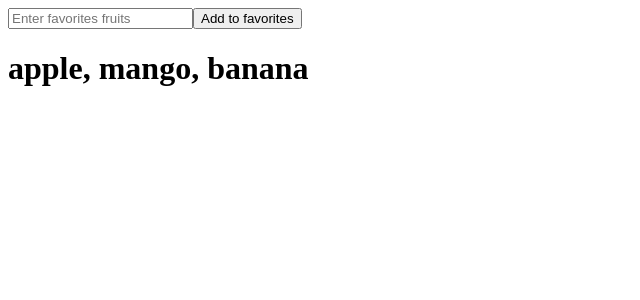
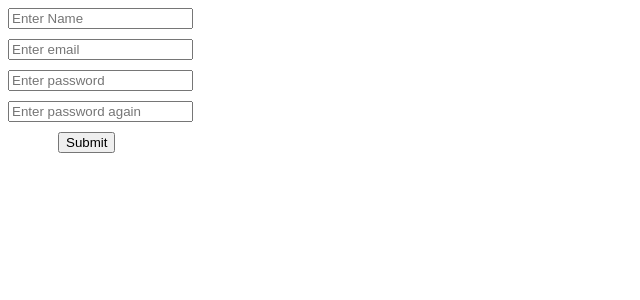
Before and after one commit to Talibiq123/ReactJS-Final, a React (Create React App) app: page / in a window 1280 px wide. Shown: the top 300 px of the page, without its empty margins (0-640 px from the left). Built offline with nearby package versions, Linux system fonts and the light colour scheme.

Commit message:
useState

```diff
--- a/src/App.js
+++ b/src/App.js
@@ -1,12 +1,12 @@
 import React from 'react';
-import StateWithArray from './Components/StateWithArray';
+import FormValidation from './Components/FormValidation';
 
 
 function App() {
 
     return (
         <div>
-            <StateWithArray></StateWithArray>
+            <FormValidation></FormValidation>
         </div>
     )
 }
--- /dev/null
+++ b/src/Components/FormValidation.js
@@ -0,0 +1,62 @@
+ import React, { useState } from "react";
+ import './formvalidation.css';
+
+ function FormValidation() {
+    // let [name, setName] = useState("");
+    // let [email, setEmail] = useState("");
+    // let [password, setPassword] = useState("");
+    // let [confirmPassword, setConformPassword] = useState("");
+
+    let [user, setUser] = useState({name: "", email: "", password: "", confirmPassword: ""});
+    let [error, setError] = useState("");
+    let [success, setSuccess] = useState("");
+
+
+    function validateForm(event) {
+        event.preventDefault();
+        if (user.name.length < 3 || user.email.length > 30) {
+            setSuccess("");
+            return setError("Name should be min 3 char and max 30 charf");
+        } else if (user.email.includes('@' && user.email.includes('.'))) {
+            setSuccess("");
+            return setError("Email should contain @ and . ");
+        } else if (user.password.length < 8 || user.password.length > 15) {
+            setSuccess("");
+            return setError("password must be at least 8 characters long and maximum length is 15")
+        } else if (user.password !== user.confirmPassword) {
+            setSuccess("");
+            return setError("password does not match");
+        }
+        setError("");
+        setSuccess("User registered successfully !")
+    }
+
+
+    return (
+        <div>
+            {
+                error && <h1>{error}</h1>
+            }
+            {
+                success && <h1>{success}</h1>
+            }
+            <form onSubmit={validateForm}>
+                <input type="text" placeholder="Enter Name"
+                onChange={(event) => setUser({...user, name: event.target.value})}
+                />
+                <input type="email" placeholder="Enter email"
+                onChange={(event) => setUser({...user, email: event.target.value})}
+                />
+                <input type="password" placeholder="Enter password"
+                onChange={(event) => setUser({...user, password: event.target.value})}
+                />
+                <input type="password" placeholder="Enter password again"
+                onChange={(event) => setUser({...user, confirmPassword: event.target.value})}
+                />
+                <button>Submit</button>
+            </form>
+        </div>
+    );
+ }
+
+ export default FormValidation;
--- a/src/Components/StateWithArray.js
+++ b/src/Components/StateWithArray.js
@@ -9,11 +9,12 @@
 
     function addToFavourite() {
         setFavorites([...favorites, fruit]);
+        setfruit("");
     }
 
     return (
         <div>
-            <input type="text" placeholder="Enter favorites fruits" onChange={(event) => setfruit(event.target.value)}/>
+            <input type="text" placeholder="Enter favorites fruits" onChange={(event) => setfruit(event.target.value)} value={fruit}/>
             <button onClick={addToFavourite}>Add to favorites</button>
 
             <h1>{favorites.join(", ")}</h1>
--- /dev/null
+++ b/src/Components/formvalidation.css
@@ -0,0 +1,8 @@
+input, button {
+    display: block;
+    margin-bottom: 10px;
+}
+
+button {
+    margin-left: 50px;
+}
--- a/src/index.js
+++ b/src/index.js
@@ -2,6 +2,7 @@
 // import ReactDOM from 'react-dom';
 import { createRoot } from 'react-dom/client';
 import App from './App';
+import './index.css';
 
 
 
@@ -10,6 +11,7 @@
 // ReactDOM.render(<App />, document.getElementById('root'));
 
 
-const root = createRoot(document.getElementById('root'));
+const root =
+createRoot(document.getElementById('root'));
 
 root.render(<App />);
```
Also changed, not shown: src/Components/SumOf2.js (added, +27 -0 lines), src/index.css (added).
